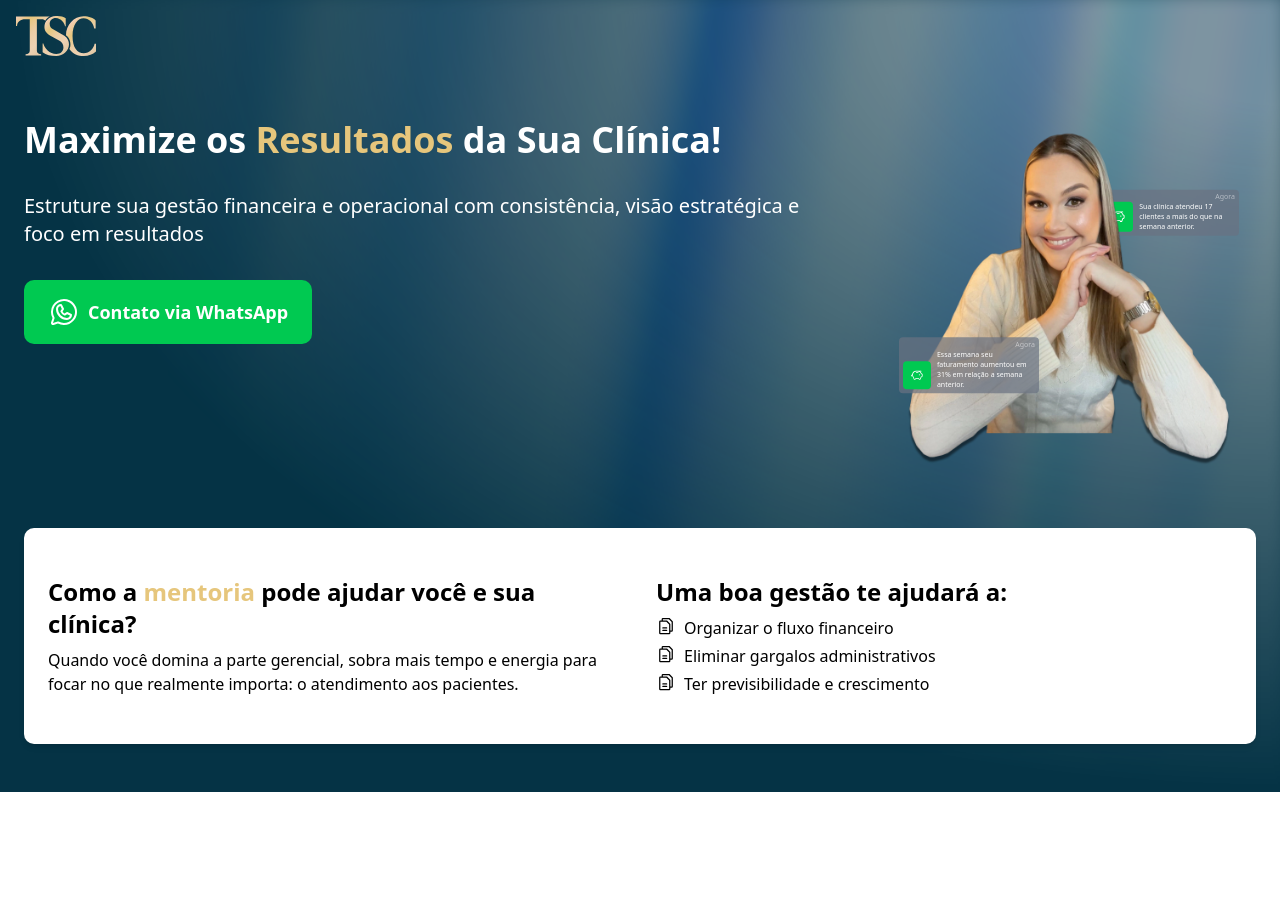
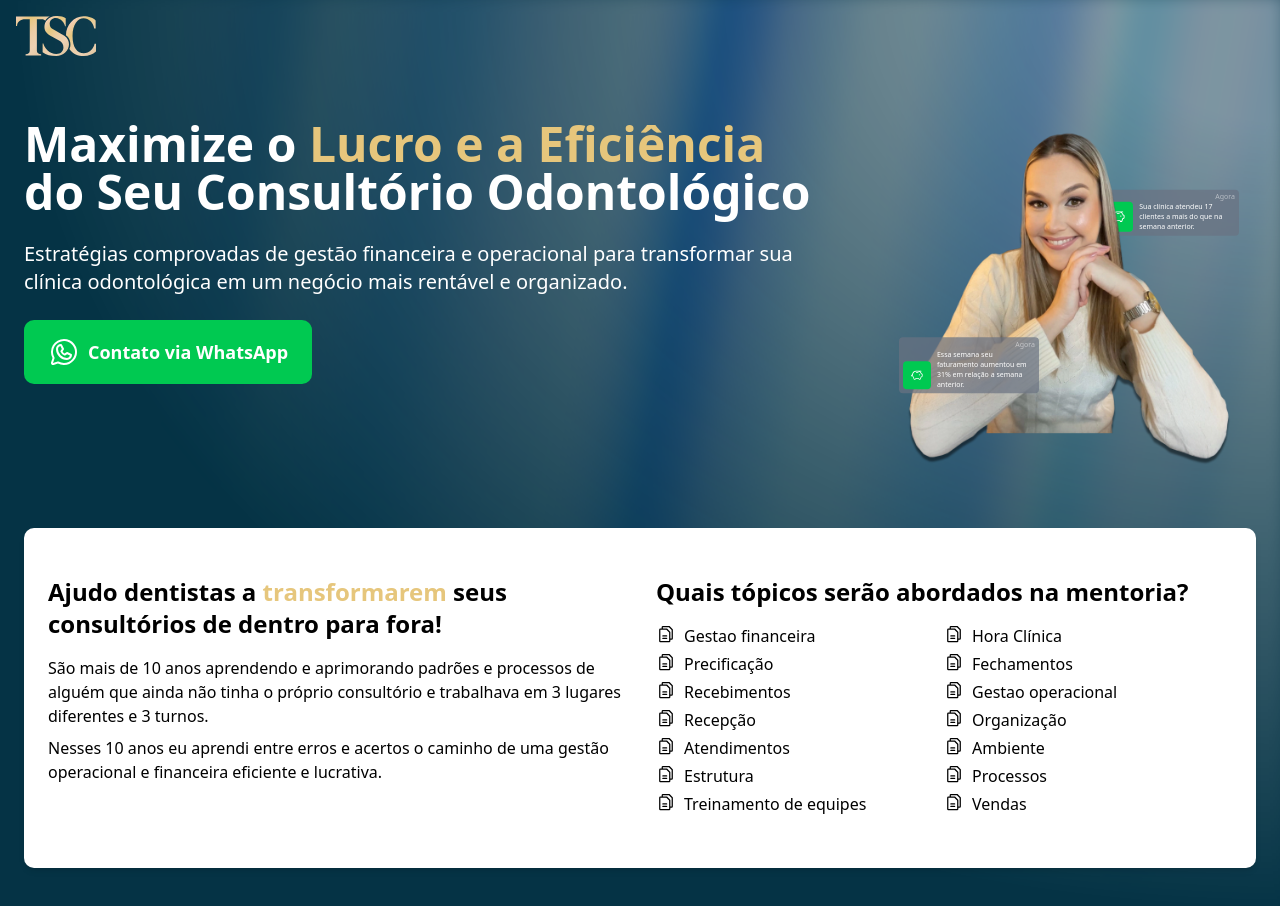
Before and after one commit to baphomello/tsc_landing_page, a Next.js app: page / in a window 1280 px wide. Shown: the top 906 px of the page. Before the commit the page ends 800 px from the top, so only its background shows below. Built offline with nearby package versions, Linux system fonts and the light colour scheme.

Commit message:
fix: changes texts to those provided by the customer

```diff
--- a/src/components/hero/bulletItem.tsx
+++ b/src/components/hero/bulletItem.tsx
@@ -8,7 +8,7 @@ type BulletItemProps = {
 
 export default function BulletItem({ index, text }: BulletItemProps) {
   return (
-    <AnimatedText delay={index * 0.2}>
+    <AnimatedText delay={index * 0.1}>
       <li className="flex items-start gap-2">
         <Image src="/files.svg" alt="BulletPoint" width={20} height={20} />
         <span>{text}</span>
--- a/src/components/hero/pros.tsx
+++ b/src/components/hero/pros.tsx
@@ -5,26 +5,45 @@ export default function Pros() {
   return (
     <div className="lg:col-span-3">
       <div className="grid grid-cols-1 lg:grid-cols-2 gap-8 bg-white text-black py-12 px-6 rounded-lg mt-[-95] shadow-md">
-        <div className="space-y-2">
+        <div className="space-y-4">
           <h2 className="text-xl lg:text-2xl font-bold">
-            Como a <span className="text-[#e6c67c]">mentoria</span> pode ajudar
-            você e sua clínica?
+            Ajudo dentistas a{' '}
+            <span className="text-[#e6c67c]">transformarem</span> seus
+            consultórios de dentro para fora!
           </h2>
           <AnimatedText>
-            <p>
-              Quando você domina a parte gerencial, sobra mais tempo e energia
-              para focar no que realmente importa: o atendimento aos pacientes.
-            </p>
+            <div className="space-y-2">
+              <p>
+                São mais de 10 anos aprendendo e aprimorando padrões e processos
+                de alguém que ainda não tinha o próprio consultório e trabalhava
+                em 3 lugares diferentes e 3 turnos.
+              </p>
+              <p>
+                Nesses 10 anos eu aprendi entre erros e acertos o caminho de uma
+                gestão operacional e financeira eficiente e lucrativa.
+              </p>
+            </div>
           </AnimatedText>
         </div>
-        <div className="space-y-2">
+        <div className="space-y-4">
           <h2 className="text-xl lg:text-2xl font-semibold">
-            Uma boa gestão te ajudará a:
+            Quais tópicos serão abordados na mentoria?
           </h2>
-          <ul className="space-y-1">
-            <BulletItem index={1} text="Organizar o fluxo financeiro" />
-            <BulletItem index={2} text="Eliminar gargalos administrativos" />
-            <BulletItem index={3} text="Ter previsibilidade e crescimento" />
+          <ul className="space-y-1 grid grid-cols-2">
+            <BulletItem index={1} text="Gestao financeira" />
+            <BulletItem index={2} text="Hora Clínica" />
+            <BulletItem index={3} text="Precificação" />
+            <BulletItem index={4} text="Fechamentos" />
+            <BulletItem index={5} text="Recebimentos" />
+            <BulletItem index={6} text="Gestao operacional" />
+            <BulletItem index={7} text="Recepção" />
+            <BulletItem index={8} text="Organização" />
+            <BulletItem index={9} text="Atendimentos" />
+            <BulletItem index={10} text="Ambiente" />
+            <BulletItem index={11} text="Estrutura" />
+            <BulletItem index={12} text="Processos" />
+            <BulletItem index={13} text="Treinamento de equipes" />
+            <BulletItem index={14} text="Vendas" />
           </ul>
         </div>
       </div>
--- a/src/components/hero/title.tsx
+++ b/src/components/hero/title.tsx
@@ -3,15 +3,15 @@ import Link from 'next/link';
 
 export default function Title() {
   return (
-    <div className="flex flex-col space-y-8 lg:col-span-2">
-      <h1 className="text-4xl font-semibold">
-        Maximize os
-        <span className="text-[#e6c67c]"> Resultados </span>
-        da Sua Clínica!
+    <div className="flex flex-col space-y-6 lg:col-span-2">
+      <h1 className="text-5xl font-semibold">
+        Maximize o <span className="text-[#e6c67c]">Lucro e a Eficiência</span>{' '}
+        do Seu Consultório Odontológico
       </h1>
       <p className="text-xl">
-        Estruture sua gestão financeira e operacional com consistência, visão
-        estratégica e foco em resultados
+        Estratégias comprovadas de gestão financeira e operacional para
+        transformar sua clínica odontológica em um negócio mais rentável e
+        organizado.
       </p>
       <Link
         href={'#'}
```
